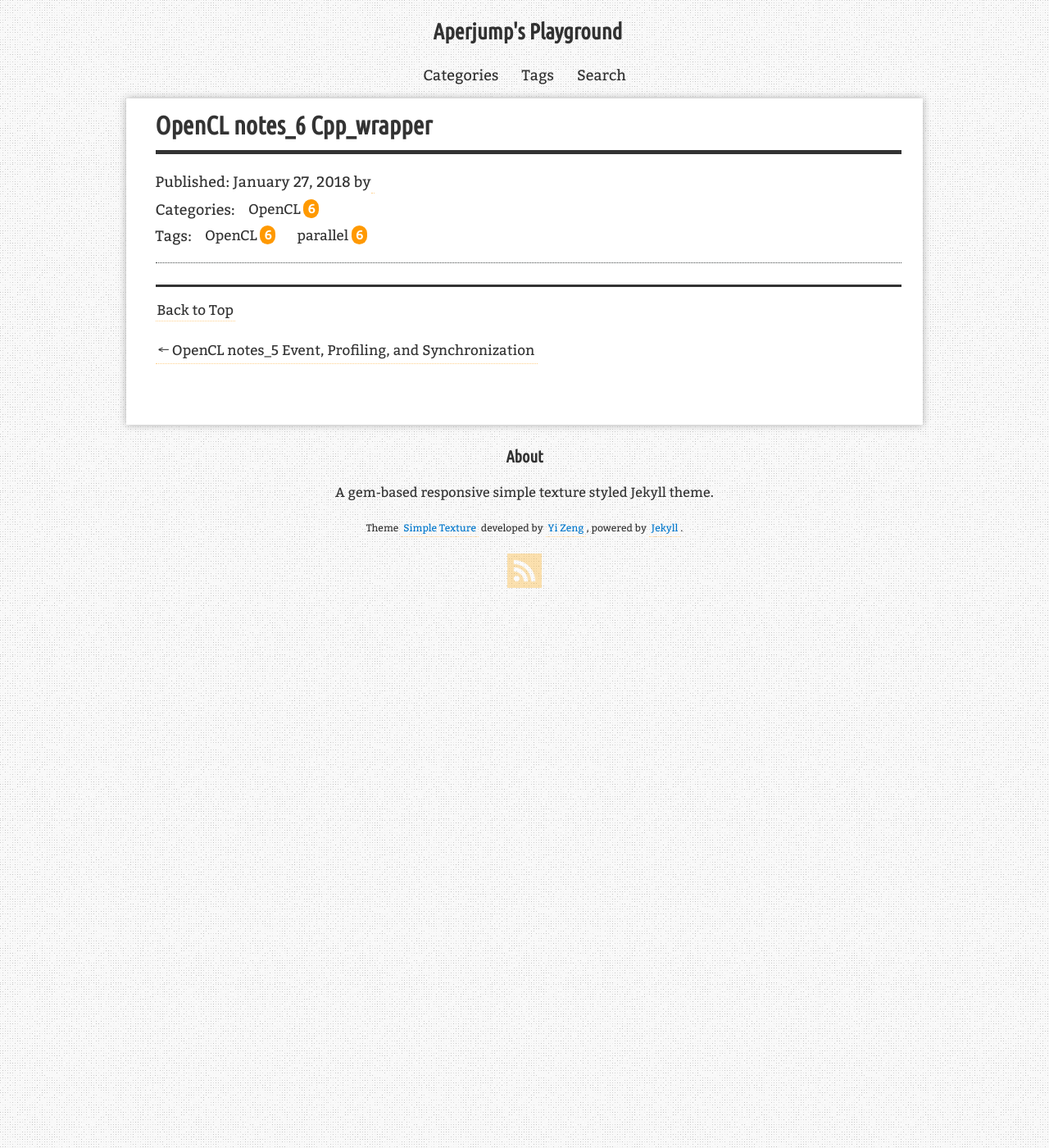
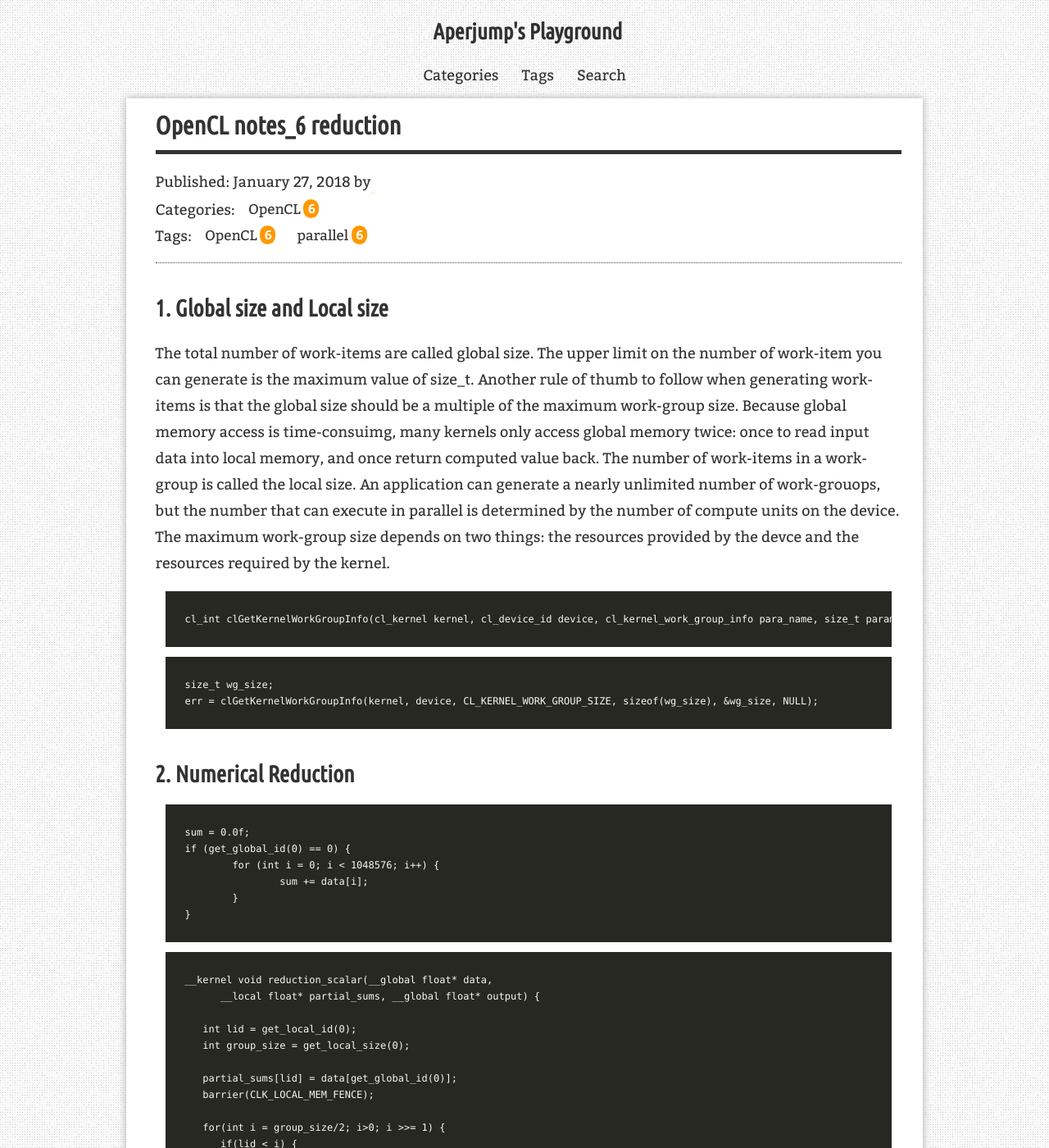
Before and after one commit to Aperjump/Aperjump.github.io, a Jekyll site: the page built from _posts/2018-01-27-OpenCL_6.md, in a window 1280 px wide and 1400 px high. Shown: the whole window at 82% size. Built offline with Jekyll 4.4.1, drawn with Linux system fonts in a browser that asks for light colours; nearby versions of some CDN libraries; comment, search, counter and statistics services are not loaded; some of the changed text lies outside the part shown.

Commit message:
finish openCL_6

````diff
--- a/_posts/2018-01-27-OpenCL_6.md
+++ b/_posts/2018-01-27-OpenCL_6.md
@@ -1,9 +1,124 @@
 ---
 layout: post
-title: "OpenCL notes_6 Cpp_wrapper"
-description: "OpenCL notes_6 Cpp_wrapper"
+title: "OpenCL notes_6 reduction"
+description: "OpenCL notes_6 reduction"
 categories: [OpenCL]
 tags: [parallel, OpenCL]
 redirect_from:
   - /2018/01/27/
 ---
+
+## 1. Global size and Local size
+The total number of work-items are called global size. The upper limit on the number of work-item you can generate is the maximum value of size_t. Another rule of thumb to follow when generating work-items is that the global size should be a multiple of the maximum work-group size.
+Because global memory access is time-consuimg, many kernels only access global memory twice: once to read input data into local memory, and once return computed value back.
+The number of work-items in a work-group is called the local size.
+An application can generate a nearly unlimited number of work-grouops, but the number that can execute in parallel is determined by the number of compute units on the device.
+The maximum work-group size depends on two things: the resources provided by the devce and the resources required by the kernel.
+```
+cl_int clGetKernelWorkGroupInfo(cl_kernel kernel, cl_device_id device, cl_kernel_work_group_info para_name, size_t param_value_size, void* param_value, size_t *param_value_size_ret);
+```
+```
+size_t wg_size;
+err = clGetKernelWorkGroupInfo(kernel, device, CL_KERNEL_WORK_GROUP_SIZE, sizeof(wg_size), &wg_size, NULL);
+```
+
+## 2. Numerical Reduction
+```
+sum = 0.0f;
+if (get_global_id(0) == 0) {
+	for (int i = 0; i < 1048576; i++) {
+		sum += data[i];
+	}
+}
+```
+```
+__kernel void reduction_scalar(__global float* data,
+      __local float* partial_sums, __global float* output) {
+
+   int lid = get_local_id(0);
+   int group_size = get_local_size(0);
+
+   partial_sums[lid] = data[get_global_id(0)];
+   barrier(CLK_LOCAL_MEM_FENCE);
+
+   for(int i = group_size/2; i>0; i >>= 1) {
+      if(lid < i) {
+         partial_sums[lid] += partial_sums[lid + i];
+      }
+      barrier(CLK_LOCAL_MEM_FENCE);
+   }
+
+   if(lid == 0) {
+      output[get_group_id(0)] = partial_sums[0];
+   }
+}
+
+__kernel void reduction_vector(__global float4* data,
+      __local float4* partial_sums, __global float* output) {
+
+   int lid = get_local_id(0);
+   int group_size = get_local_size(0);
+
+   partial_sums[lid] = data[get_global_id(0)];
+   barrier(CLK_LOCAL_MEM_FENCE);
+
+   for(int i = group_size/2; i>0; i >>= 1) {
+      if(lid < i) {
+         partial_sums[lid] += partial_sums[lid + i];
+      }
+      barrier(CLK_LOCAL_MEM_FENCE);
+   }
+
+   if(lid == 0) {
+      output[get_group_id(0)] = dot(partial_sums[0], (float4)(1.0f));
+   }
+}
+```
+
+## 3. Synchronizing work-groups
+There is no way to sync work-groups. The only thing you can do is wait the kernel completes. For this reason, many openCL applications execute **multiple kernels** each successive kernel process the result generated by the kernel precediing it.
+```
+__kernel void reduction_vector(__global float4* data,
+      __local float4* partial_sums) {
+
+   int lid = get_local_id(0);
+   int group_size = get_local_size(0);
+
+   partial_sums[lid] = data[get_global_id(0)];
+   barrier(CLK_LOCAL_MEM_FENCE);
+
+   for(int i = group_size/2; i>0; i >>= 1) {
+      if(lid < i) {
+         partial_sums[lid] += partial_sums[lid + i];
+      }
+      barrier(CLK_LOCAL_MEM_FENCE);
+   }
+
+   if(lid == 0) {
+      data[get_group_id(0)] = partial_sums[0];
+   }
+}
+
+__kernel void reduction_complete(__global float4* data,
+      __local float4* partial_sums, __global float* sum) {
+
+   int lid = get_local_id(0);
+   int group_size = get_local_size(0);
+
+   partial_sums[lid] = data[get_local_id(0)];
+   barrier(CLK_LOCAL_MEM_FENCE);
+
+   for(int i = group_size/2; i>0; i >>= 1) {
+      if(lid < i) {
+         partial_sums[lid] += partial_sums[lid + i];
+      }
+      barrier(CLK_LOCAL_MEM_FENCE);
+   }
+
+   if(lid == 0) {
+      *sum = partial_sums[0].s0 + partial_sums[0].s1 +
+             partial_sums[0].s2 + partial_sums[0].s3;
+   }
+}
+
+```
````
